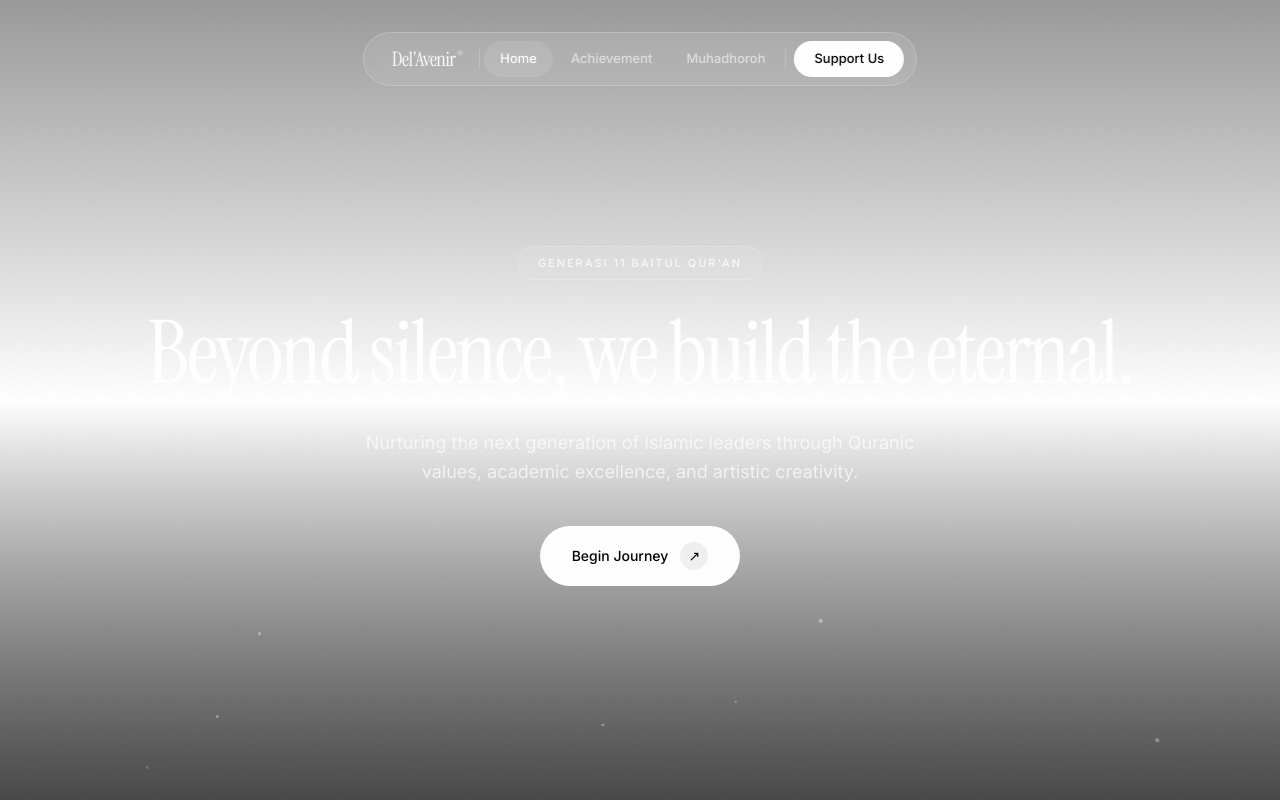
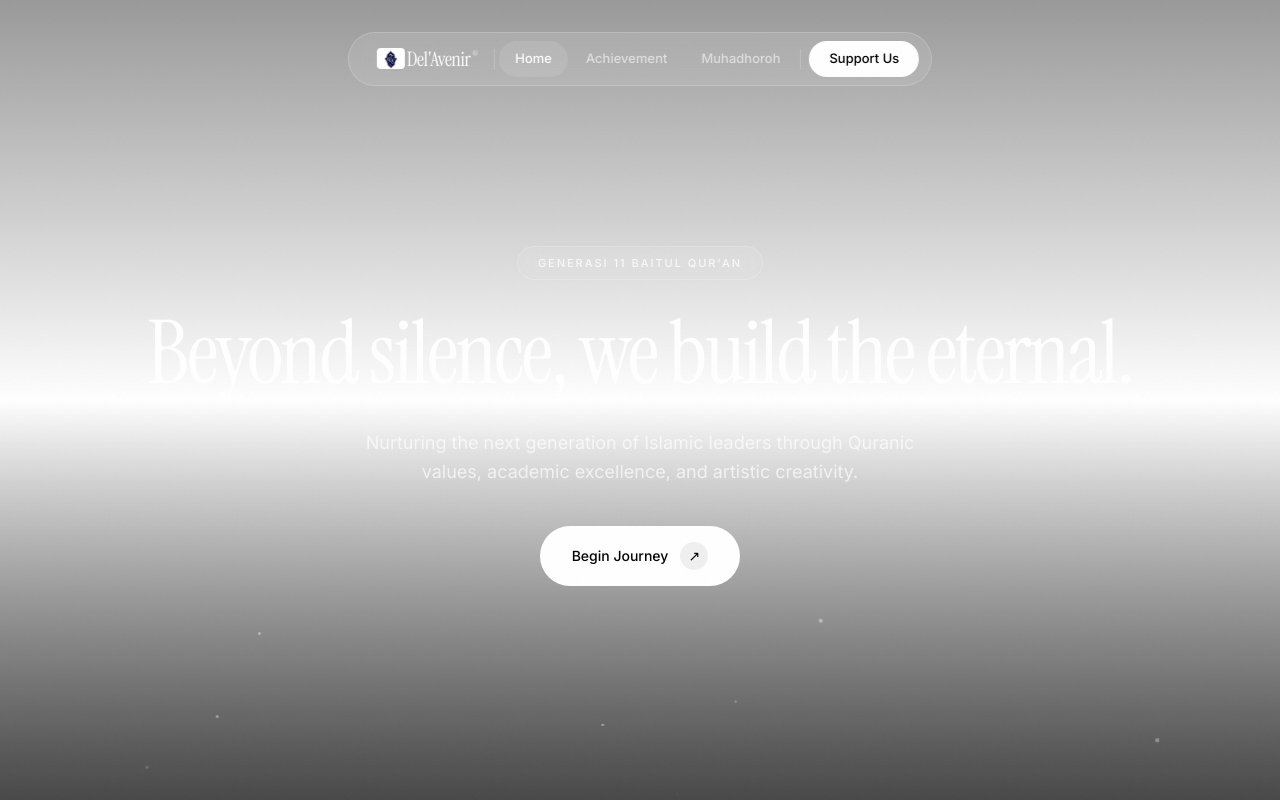
Before and after one commit to fakhrialwin5/del-avenir, a Next.js app: page / in a window 1280 px wide. Shown: the top 800 px of the page. Built offline with nearby package versions, Linux system fonts and the light colour scheme.

Commit message:
feat: add logo to navbar, footer, and loading screen

```diff
--- a/components/layout/Footer.tsx
+++ b/components/layout/Footer.tsx
@@ -1,6 +1,7 @@
 'use client';
 
 import Link from 'next/link';
+import Image from 'next/image';
 import { NAV_LINKS, CONTACT_INFO } from '@/lib/constants';
 
 export default function Footer() {
@@ -12,7 +13,14 @@ export default function Footer() {
         <div className="grid grid-cols-1 md:grid-cols-12 gap-12 md:gap-8">
           {/* Brand - spans more */}
           <div className="md:col-span-5">
-            <Link href="/" className="inline-block">
+            <Link href="/" className="inline-block flex items-center gap-2">
+              <Image
+                src="/logo.png"
+                alt="Del'Avenir"
+                width={32}
+                height={32}
+                className="rounded-sm"
+              />
               <span className="font-display text-2xl tracking-tight text-white">
                 Del&apos;Avenir
               </span>
--- a/components/layout/LoadingScreen.tsx
+++ b/components/layout/LoadingScreen.tsx
@@ -3,6 +3,7 @@
 import { useState, useEffect, useMemo } from "react";
 import { motion, AnimatePresence } from "framer-motion";
 import AuroraBackground from "@/components/ui/AuroraBackground";
+import Image from "next/image";
 
 interface LoadingScreenProps {
   isLoading: boolean;
@@ -250,8 +251,21 @@ export default function LoadingScreen({ isLoading }: LoadingScreenProps) {
               />
             </motion.div>
 
-            {/* Title with cinematic reveal */}
-            <div className="text-center">
+            {/* Logo + Title with cinematic reveal */}
+            <div className="text-center flex flex-col items-center gap-4">
+              <motion.div
+                initial={{ opacity: 0, scale: 0.8 }}
+                animate={{ opacity: 1, scale: 1 }}
+                transition={{ delay: 0.4, duration: 0.8, ease: [0.22, 1, 0.36, 1] }}
+              >
+                <Image
+                  src="/logo.png"
+                  alt="Del'Avenir"
+                  width={64}
+                  height={64}
+                  className="rounded-lg"
+                />
+              </motion.div>
               <h2 className="font-display text-5xl md:text-6xl lg:text-7xl tracking-tight text-white">
                 <CinematicText text="Del'Avenir" delay={0.9} />
               </h2>
--- a/components/layout/Navbar.tsx
+++ b/components/layout/Navbar.tsx
@@ -4,6 +4,7 @@ import { useState, useEffect } from 'react';
 import Link from 'next/link';
 import { usePathname } from 'next/navigation';
 import { motion, AnimatePresence } from 'framer-motion';
+import Image from 'next/image';
 import { Menu, X } from 'lucide-react';
 import { NAV_LINKS } from '@/lib/constants';
 
@@ -44,6 +45,14 @@ export default function Navbar() {
         >
           {/* Logo */}
           <Link href="/" className="flex items-center gap-0.5 pl-5 pr-3">
+            <Image
+              src="/logo.png"
+              alt="Del'Avenir"
+              width={28}
+              height={28}
+              className="rounded-sm"
+              priority
+            />
             <span
               className={`font-display text-xl tracking-tight transition-colors duration-300 ${
                 scrolled ? 'text-black' : 'text-white'
@@ -119,6 +128,14 @@ export default function Navbar() {
       >
         <nav className="flex items-center justify-between px-5 py-4">
           <Link href="/" className="flex items-center gap-0.5">
+            <Image
+              src="/logo.png"
+              alt="Del'Avenir"
+              width={26}
+              height={26}
+              className="rounded-sm"
+              priority
+            />
             <span
               className={`font-display text-xl tracking-tight ${
                 scrolled ? 'text-black' : 'text-white'
```
Also changed, not shown: public/logo.png.
